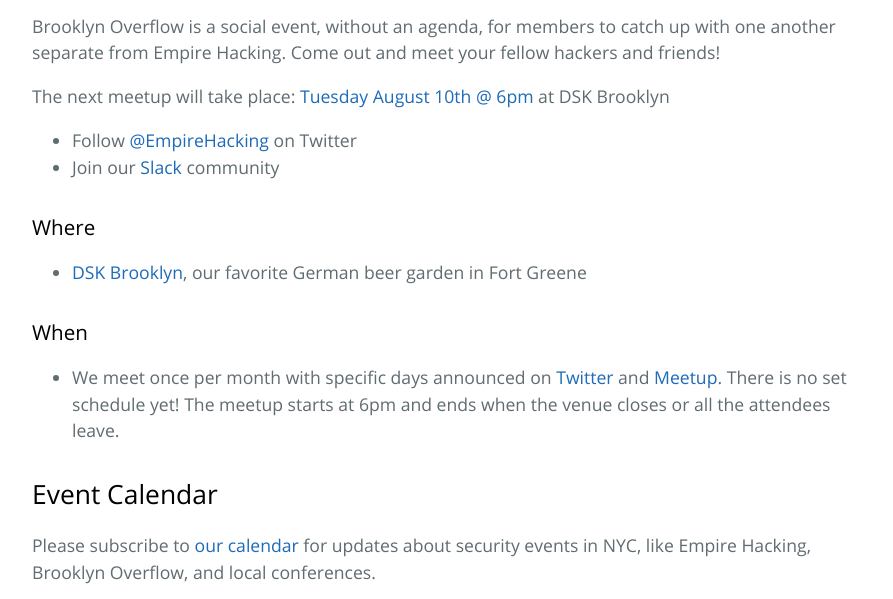
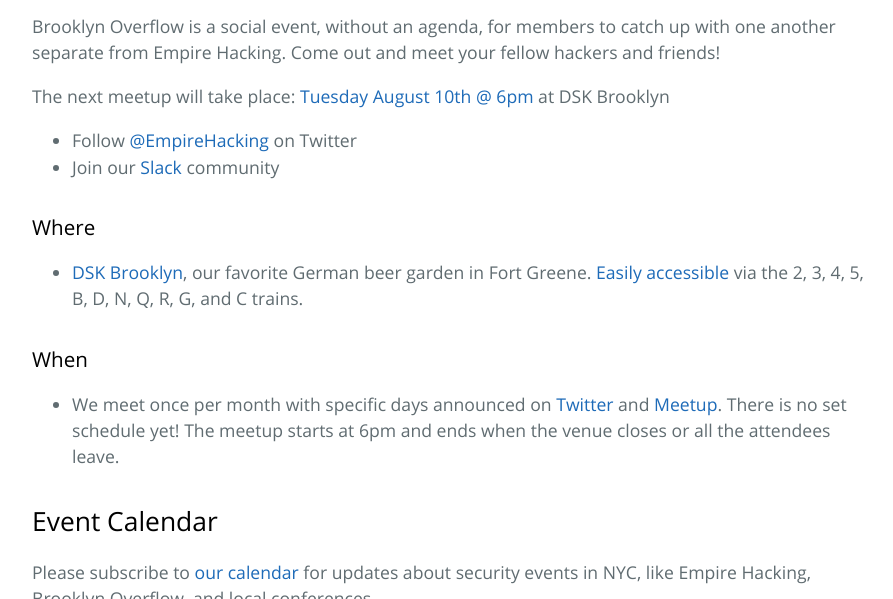
Before and after one commit to trailofbits/empirehacking.nyc, a Jekyll site: the page built from bkoverflow.md, in a window 1280 px wide and 900 px high, scrolled down 347 px, cut to the strip 0-599 px from the top of the window. Shown: the whole strip, without its empty margins (192-1085 px from the left). Built offline with Jekyll 4.4.1, drawn with Linux system fonts in a browser that asks for light colours.

Commit message:
add transportation options

```diff
--- a/bkoverflow.md
+++ b/bkoverflow.md
@@ -16,7 +16,7 @@ The next meetup will take place: [Tuesday August 10th @ 6pm](https://www.meetup.
 
 ### Where
 
-* [DSK Brooklyn](https://dsk-brooklyn.com/), our favorite German beer garden in Fort Greene
+* [DSK Brooklyn](https://dsk-brooklyn.com/), our favorite German beer garden in Fort Greene. [Easily accessible](https://g.page/DSKBrooklyn?share) via the 2, 3, 4, 5, B, D, N, Q, R, G, and C trains.
 
 ### When
 
```
